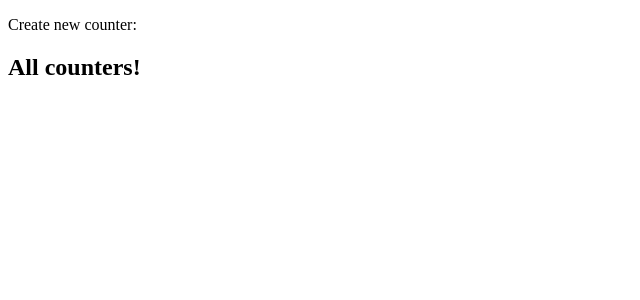
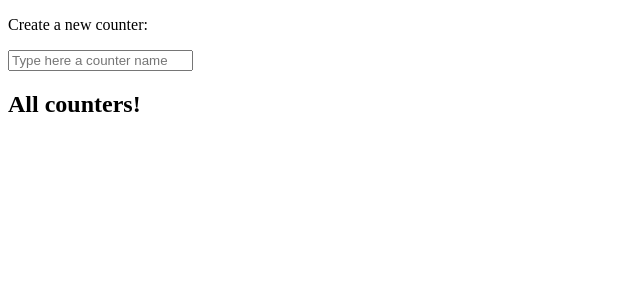
Before and after one commit to Rekciuq/complex-counter, a Nuxt app: page / in a window 1280 px wide. Shown: the top 300 px of the page, without its empty margins (0-640 px from the left). Built offline with nearby package versions, Linux system fonts and the light colour scheme.

Commit message:
I18n support for the project implemented.

```diff
--- a/components/CreateNewCounter.vue
+++ b/components/CreateNewCounter.vue
@@ -1,7 +1,10 @@
-<script setup lang="ts"></script>
+<script setup lang="ts">
+const { t } = useI18n();
+</script>
 
 <template>
   <div class="container">
-    <p>Create new counter:</p>
+    <p>{{ t("main-page.create-counter.header") }}</p>
+    <input :placeholder="t('main-page.create-counter.body')" />
   </div>
 </template>
--- a/i18n.config.ts
+++ b/i18n.config.ts
@@ -1,5 +1,9 @@
+import en from "./i18n/translation/en.json";
+import "./types/i18n.d.ts";
+
 export default defineI18nConfig(() => ({
   legacy: false,
   locale: "en",
   defaultLocale: "en",
+  messages: { en },
 }));
--- /dev/null
+++ b/i18n/translation/en.json
@@ -0,0 +1,8 @@
+{
+  "main-page": {
+    "create-counter": {
+      "header": "Create a new counter:",
+      "body": "Type here a counter name"
+    }
+  }
+}
--- /dev/null
+++ b/types/i18n.d.ts
@@ -0,0 +1,7 @@
+import en from "../i18n/translation/en.json";
+
+declare module "vue-i18n" {
+  interface VueI18n {
+    t(key: keyof typeof en): string;
+  }
+}
```
